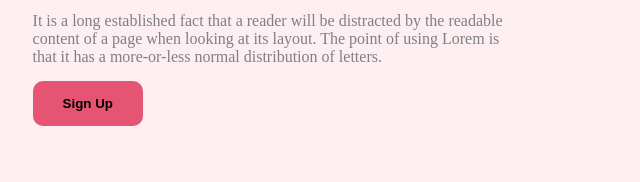
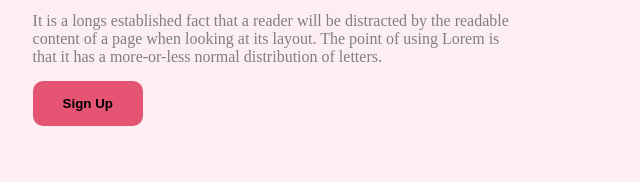
Before and after one commit to arifulislam2025/flower-shop-assignment, a plain HTML site: page index.html in a window 1280 px wide. Shown: the part 462-644 px from the top of the page, 112-752 px from the left. Drawn offline with Linux system fonts and the light colour scheme.

Commit message:
first commit

```diff
--- a/index.html
+++ b/index.html
@@ -16,7 +16,7 @@
         <h1 class="title">Let's make <br>
             beautiful flowers a <br>
             part of your life.</h1>
-           <p class="hero-description">It is a long established fact that a reader will be distracted by the readable<Br>
+           <p class="hero-description">It is a longs established fact that a reader will be distracted by the readable<Br>
             content of a page when looking at its layout. The point of using Lorem is<br>
             that it has a more-or-less normal distribution of letters.</p>
             <button class="btn">Sign Up</button>
```
